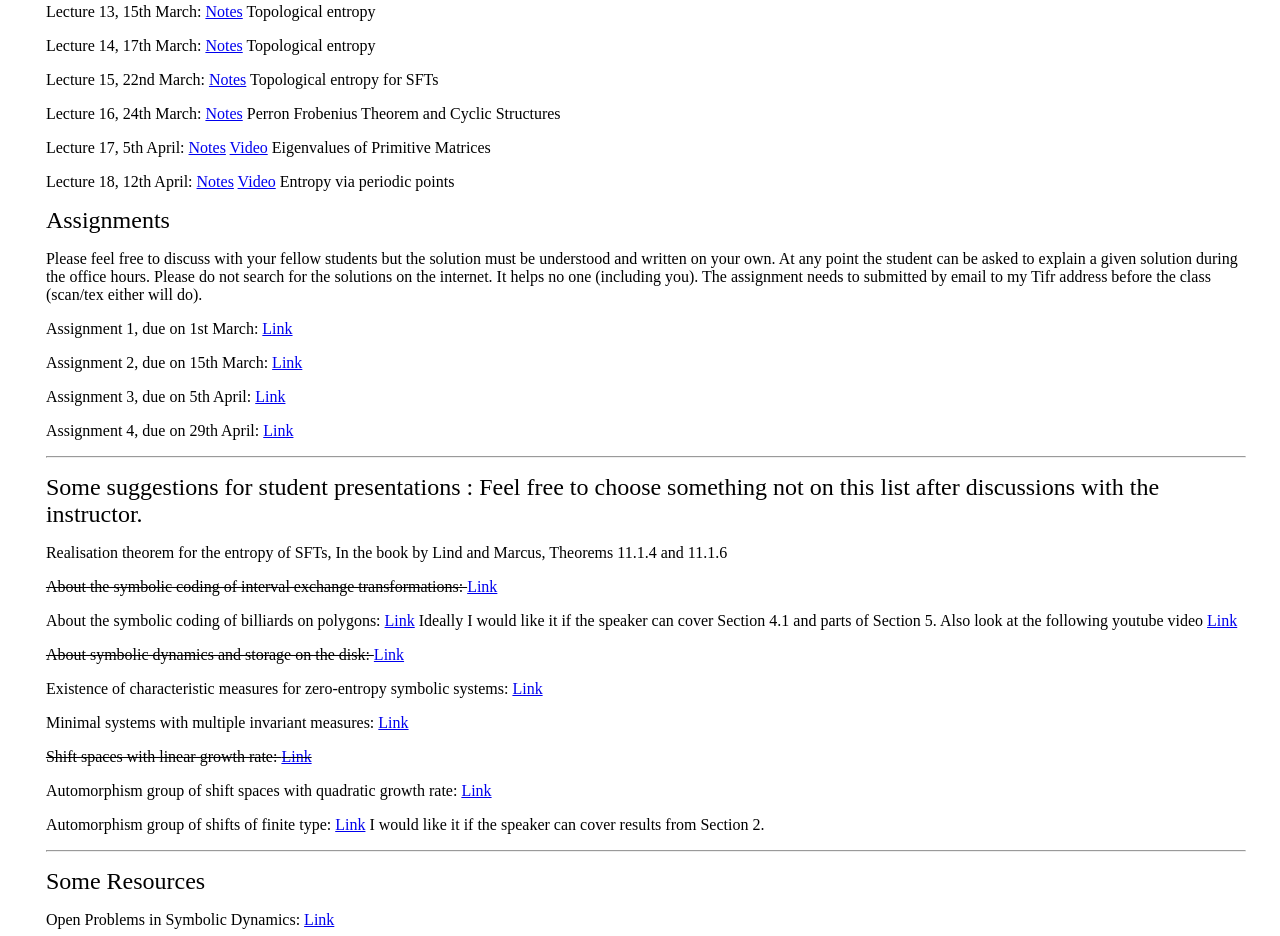
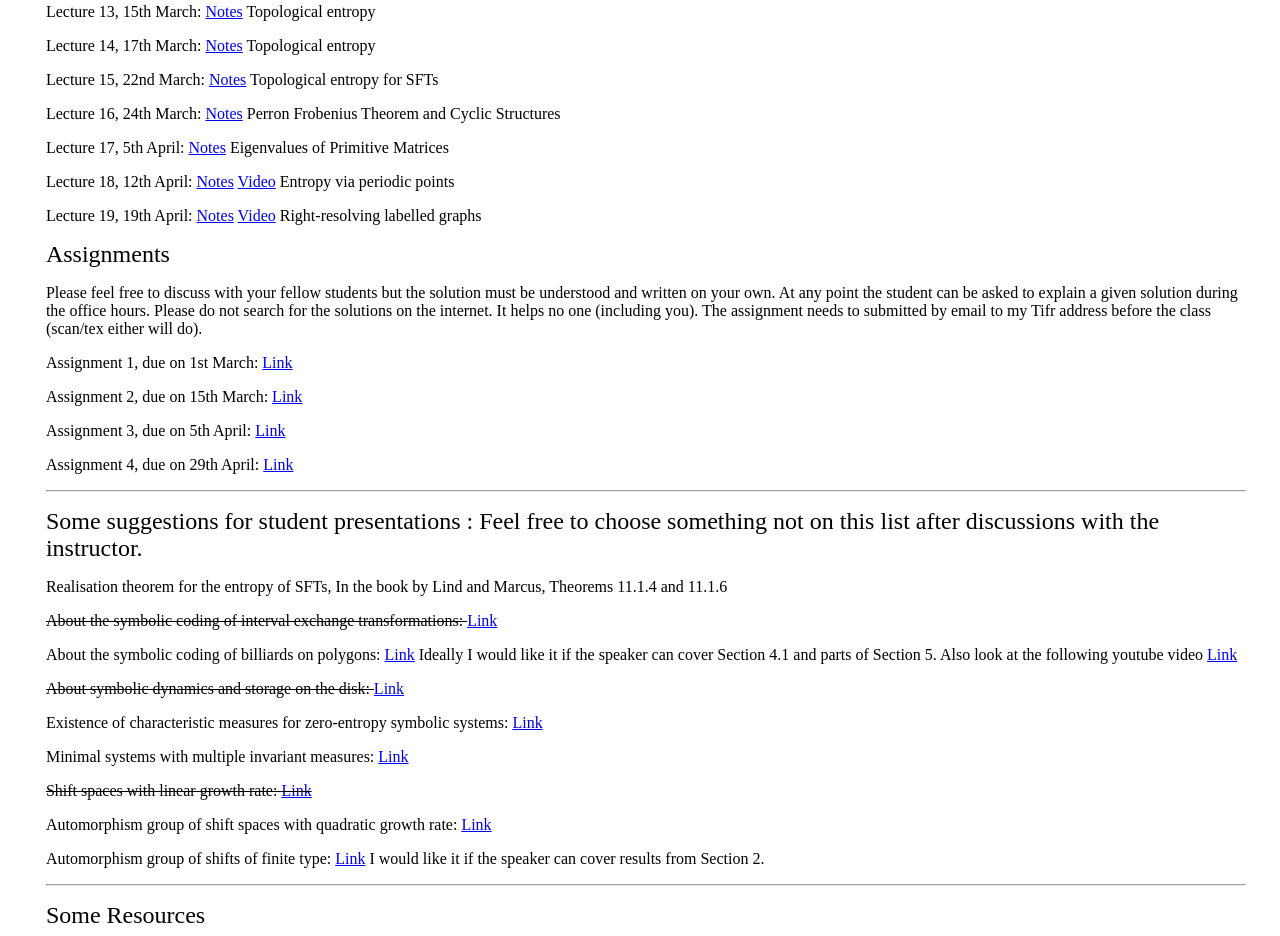
Before and after one commit to nishantchandgotia/nishantchandgotia.github.io, a plain HTML site: page Teaching/202122_TIFR_Even/Symbolic.html in a window 1280 px wide. Shown: the part 1018-1954 px from the top of the page. Drawn offline with Linux system fonts and the light colour scheme.

Commit message:
Add files via upload

```diff
--- a/Teaching/202122_TIFR_Even/Symbolic.html
+++ b/Teaching/202122_TIFR_Even/Symbolic.html
@@ -80,8 +80,9 @@ The midterm will be held on 8th April from 2:00 PM-4:00 PM, student lectures wil
 <p>Lecture 14, 17th March: <a href="https://www.dropbox.com/s/94qxmyrgumbn6rk/Lecture%2014.pdf?dl=0">Notes</a> Topological entropy</p>
 <p>Lecture 15, 22nd March: <a href="https://www.dropbox.com/s/a9zw84c70lse5x5/Lecture%2015.pdf?dl=0">Notes</a> Topological entropy for SFTs</p>
 <p>Lecture 16, 24th March: <a href="https://www.dropbox.com/s/7m1yp8cw4r64era/Lecture%2016.pdf?dl=0">Notes</a> Perron Frobenius Theorem and Cyclic Structures</p>
-<p>Lecture 17, 5th April: <a href="https://www.dropbox.com/s/jyy2ht9rbvf32up/Lecture%2017.pdf?dl=0">Notes</a> <a href="https://www.dropbox.com/s/hp0rijqkb9obfwr/Lecture%2017.mp4?dl=0">Video</a> Eigenvalues of Primitive Matrices</p>
+<p>Lecture 17, 5th April: <a href="https://www.dropbox.com/s/jyy2ht9rbvf32up/Lecture%2017.pdf?dl=0">Notes</a> Eigenvalues of Primitive Matrices</p>
 <p>Lecture 18, 12th April: <a href="https://www.dropbox.com/s/legeb8iw9non4er/Lecture%2018.pdf?dl=0">Notes</a> <a href="https://www.dropbox.com/s/22hysoo7lctbt3q/Lecture%2018.mp4?dl=0">Video</a> Entropy via periodic points</p>
+<p>Lecture 19, 19th April: <a href="https://www.dropbox.com/s/edglanc5ti6mjhn/Lecture%2019.pdf?dl=0">Notes</a> <a href="https://www.dropbox.com/s/2i7md8c0drri5oj/Lecture%2019.mp4?dl=0">Video</a> Right-resolving labelled graphs </p>
 
 <p><font size="+2">Assignments</font><br>
 
```
